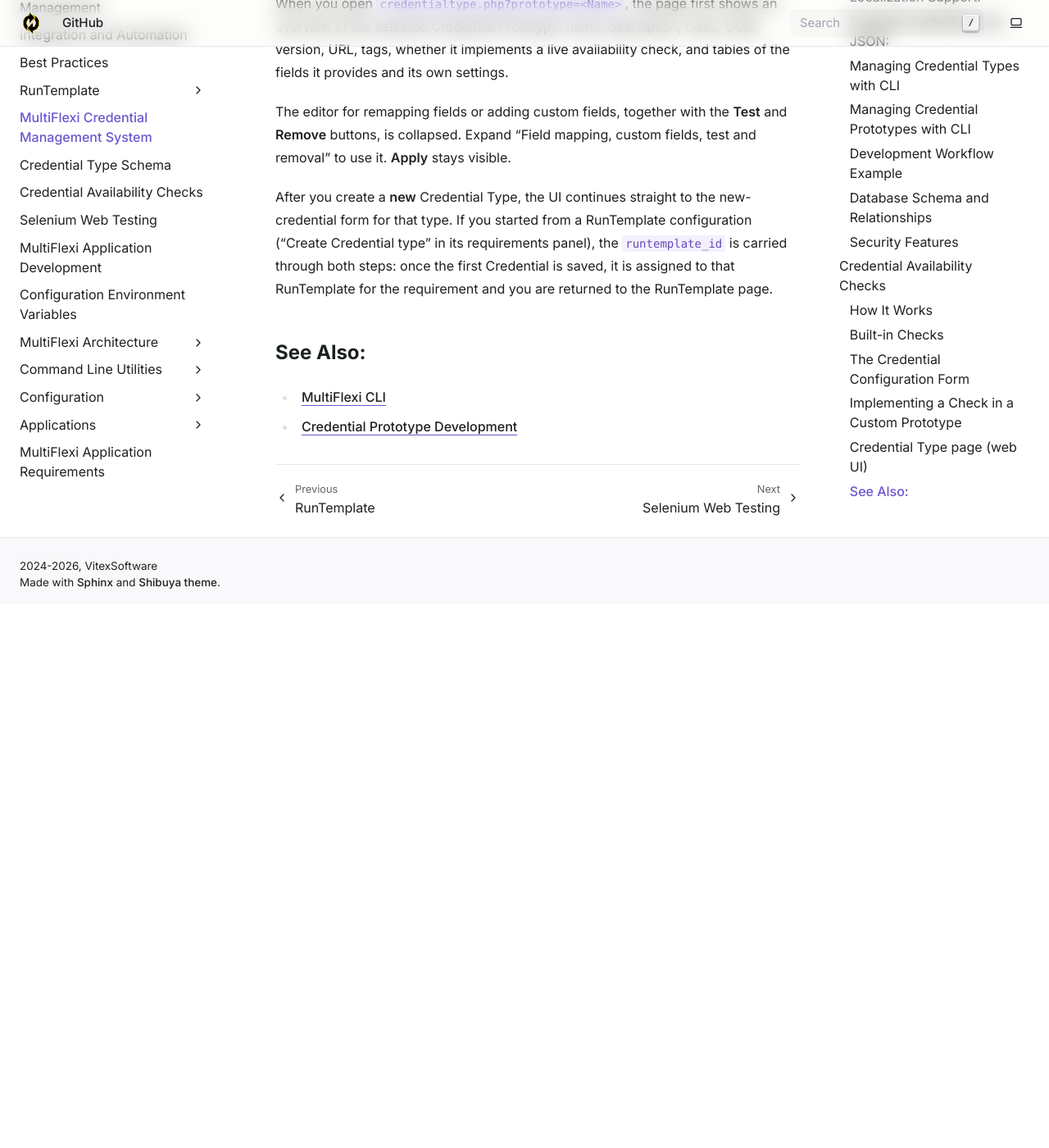
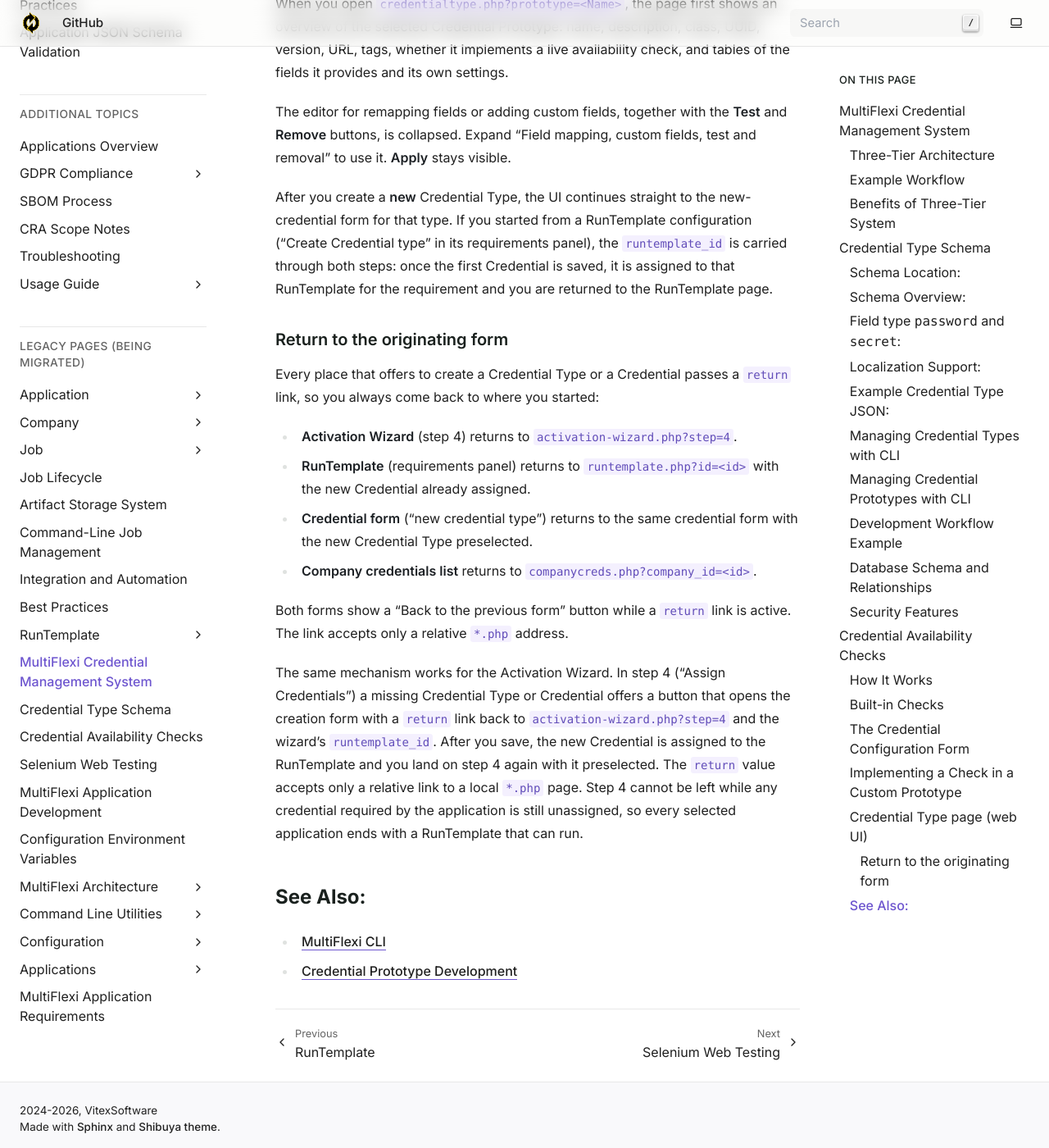
Before and after one commit to VitexSoftware/multiflexi-doc-en, a Sphinx documentation site: the page built from source/credential-type.rst, in a window 1280 px wide and 1400 px high, scrolled down 13476 px. Shown: the whole window at 82% size. Built offline with Sphinx 7.4.7, drawn with Linux system fonts in a browser that asks for light colours; before the commit the page ends 14212 px from its top, so only the background shows below that.

Commit message:
docs(credential-type): describe return to originating form
Co-Authored-By: Claude Sonnet 5.5 <noreply@anthropic.com>

```diff
--- a/source/credential-type.rst
+++ b/source/credential-type.rst
@@ -526,6 +526,32 @@ configuration ("Create Credential type" in its requirements panel), the
 saved, it is assigned to that RunTemplate for the requirement and you are
 returned to the RunTemplate page.
 
+Return to the originating form
+~~~~~~~~~~~~~~~~~~~~~~~~~~~~~~
+
+Every place that offers to create a Credential Type or a Credential passes a
+``return`` link, so you always come back to where you started:
+
+* **Activation Wizard** (step 4) returns to ``activation-wizard.php?step=4``.
+* **RunTemplate** (requirements panel) returns to ``runtemplate.php?id=<id>``
+  with the new Credential already assigned.
+* **Credential form** ("new credential type") returns to the same credential
+  form with the new Credential Type preselected.
+* **Company credentials list** returns to ``companycreds.php?company_id=<id>``.
+
+Both forms show a "Back to the previous form" button while a ``return`` link is
+active. The link accepts only a relative ``*.php`` address.
+
+The same mechanism works for the Activation Wizard. In step 4 ("Assign
+Credentials") a missing Credential Type or Credential offers a button that
+opens the creation form with a ``return`` link back to
+``activation-wizard.php?step=4`` and the wizard's ``runtemplate_id``. After you
+save, the new Credential is assigned to the RunTemplate and you land on step 4
+again with it preselected. The ``return`` value accepts only a relative link to
+a local ``*.php`` page. Step 4 cannot be left while any credential required by
+the application is still unassigned, so every selected application ends with a
+RunTemplate that can run.
+
 See Also:
 ---------
 - :doc:`reference/cli`
```
